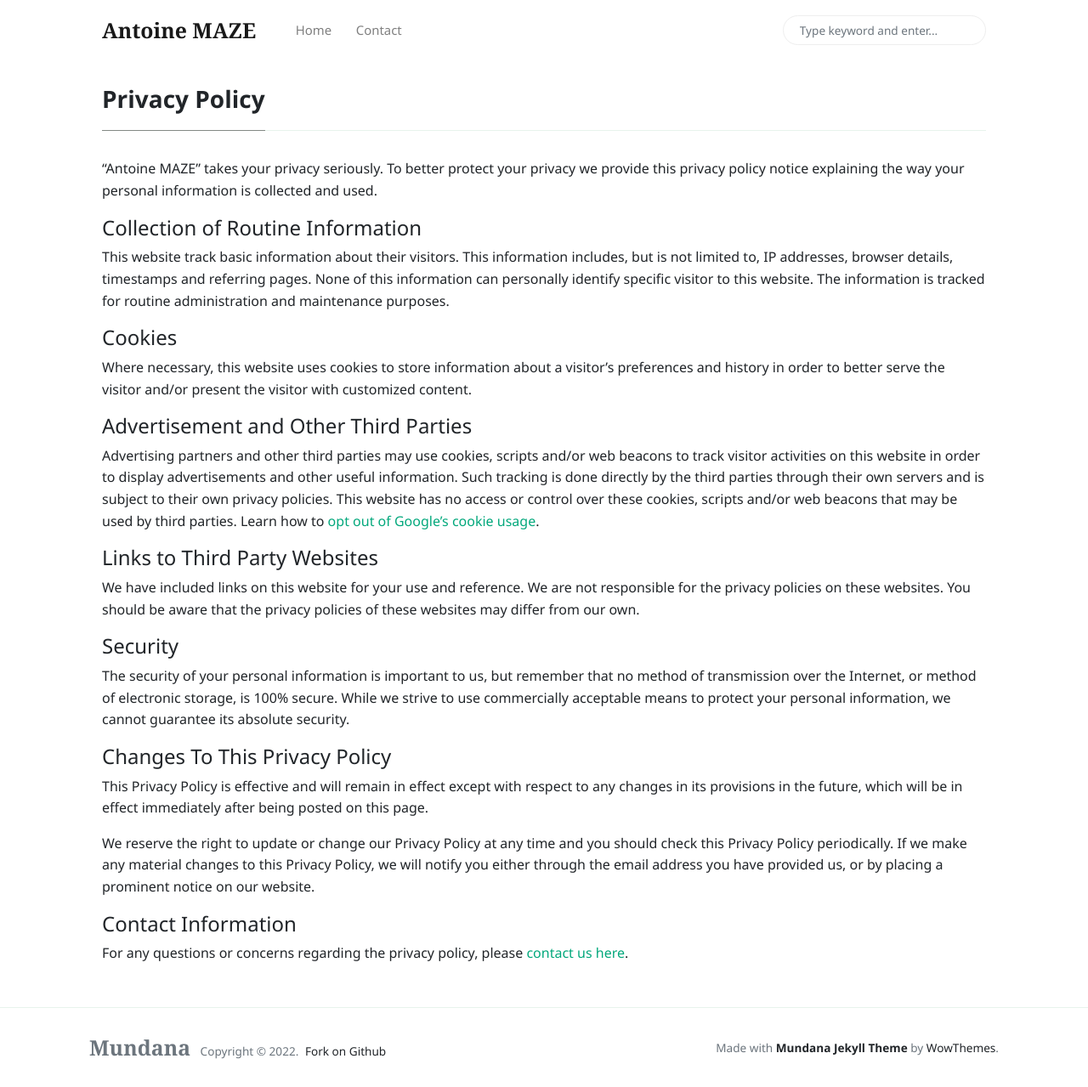
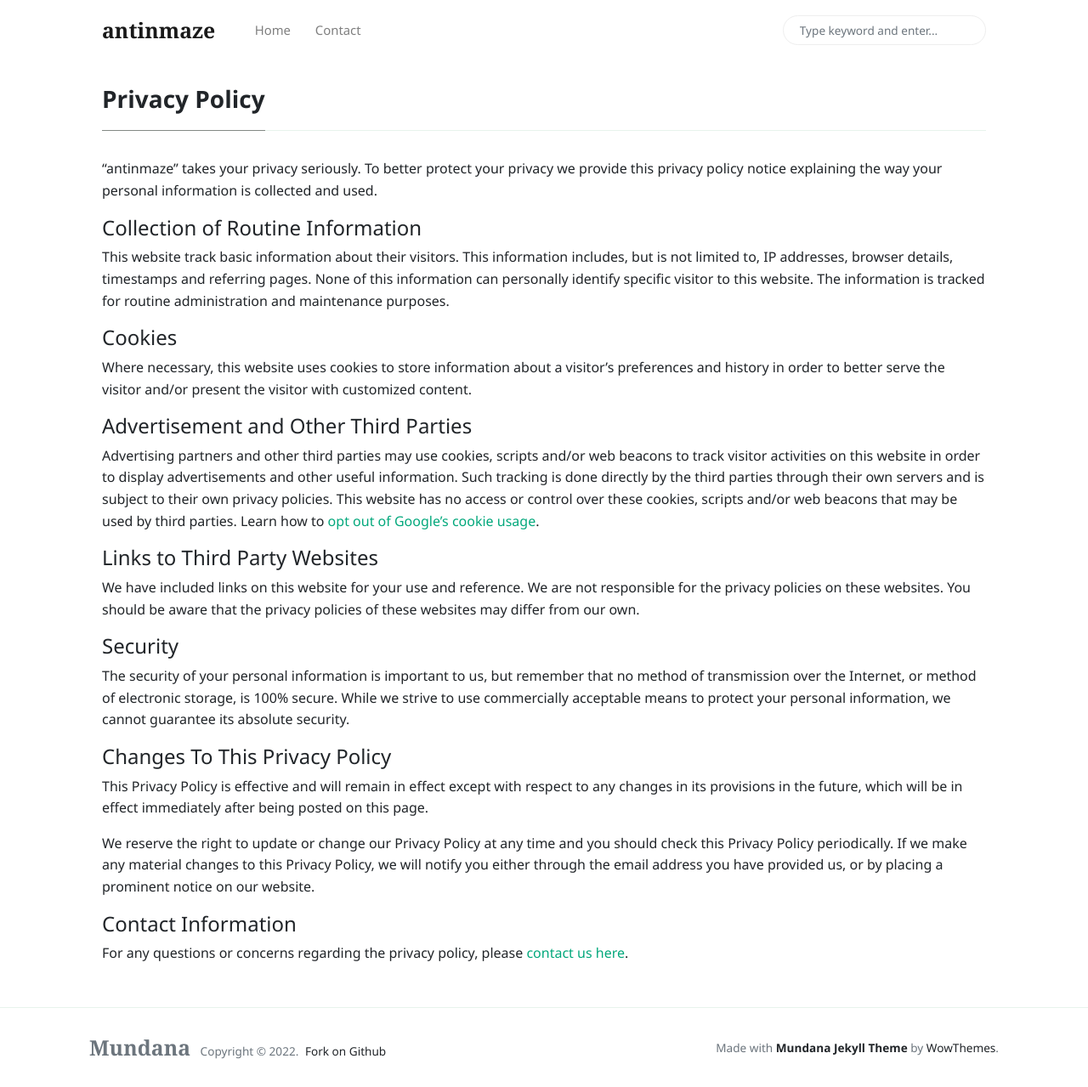
Before and after one commit to antinmaze/antinmaze.github.io, a Jekyll site: the page built from _pages/privacy-policy.md, in a window 1280 px wide and 1279 px high. Shown: the whole window at 85% size. Built offline with Jekyll 4.4.1, drawn with Linux system fonts in a browser that asks for light colours; nearby versions of some CDN libraries.

```diff
--- a/_config.yml
+++ b/_config.yml
@@ -1,6 +1,6 @@
 # Site
-name: 'Antoine MAZE'
-description: 'Personal Blog '
+name: 'antinmaze'
+description: 'Personal Blog : IT, Apis, Cloud & Security and more'
 logo: 'assets/images/logo.png'
 favicon: 'assets/images/favicon.ico'
 baseurl: '/'
--- a/_layouts/default.html
+++ b/_layouts/default.html
@@ -7,23 +7,17 @@
     <title>{{page.title}} | {{site.name}}</title>
 
     {% seo %}
-
     <link rel="shortcut icon" type="image/x-icon" href="{{site.baseurl}}/{{site.favicon}}">
-
     <!-- Font Awesome Icons
     <link rel="stylesheet" type="text/css" href="https://use.fontawesome.com/releases/v5.3.1/css/all.css" integrity="sha384-mzrmE5qonljUremFsqc01SB46JvROS7bZs3IO2EmfFsd15uHvIt+Y8vEf7N7fWAU" crossorigin="anonymous">
     -->
     <link rel="stylesheet" type="text/css" href="https://kit.fontawesome.com/5e936eb63d.js" crossorigin="anonymous">
-
     <!-- Google Fonts-->
     <link rel="stylesheet" type="text/css" href="https://fonts.googleapis.com/css?family=Lora:400,400i,700" >
-
     <!-- Bootstrap Modified -->
     <link rel="stylesheet" type="text/css" href="{{site.baseurl}}/assets/css/main.css">
-
     <!-- Theme Stylesheet -->
     <link rel="stylesheet" type="text/css" href="{{site.baseurl}}/assets/css/theme.css">
-
     <!-- Jquery on header to make sure everything works, the rest  of the scripts in footer for fast loading -->
     <script
     src="https://code.jquery.com/jquery-3.3.1.min.js"
--- a/index.html
+++ b/index.html
@@ -204,9 +204,11 @@
 
     </div>
 
+<!--
     <div class="col-md-4">
         {% include sidebar-featured.html %}
     </div>
+-->
 
 </div>
 
```
